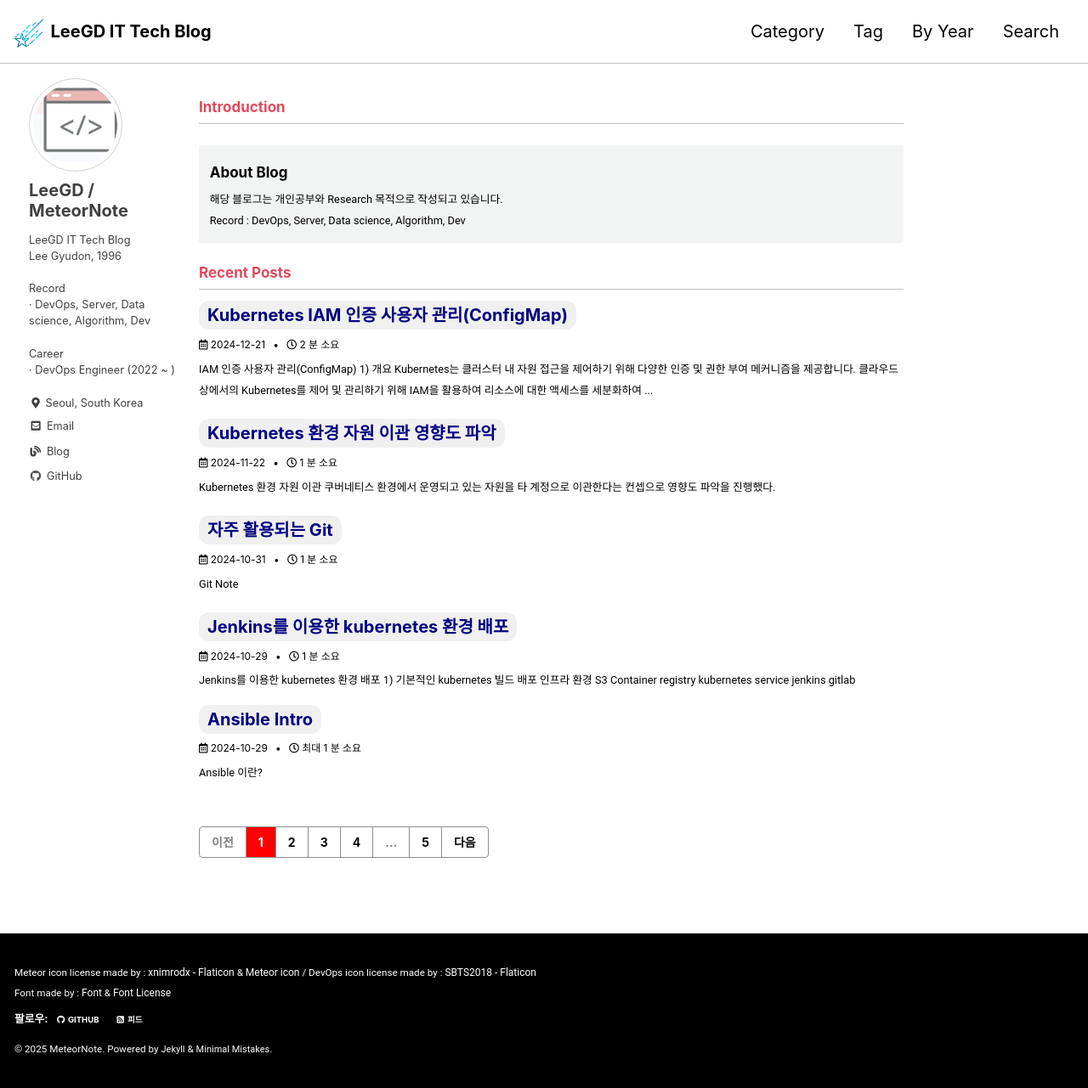
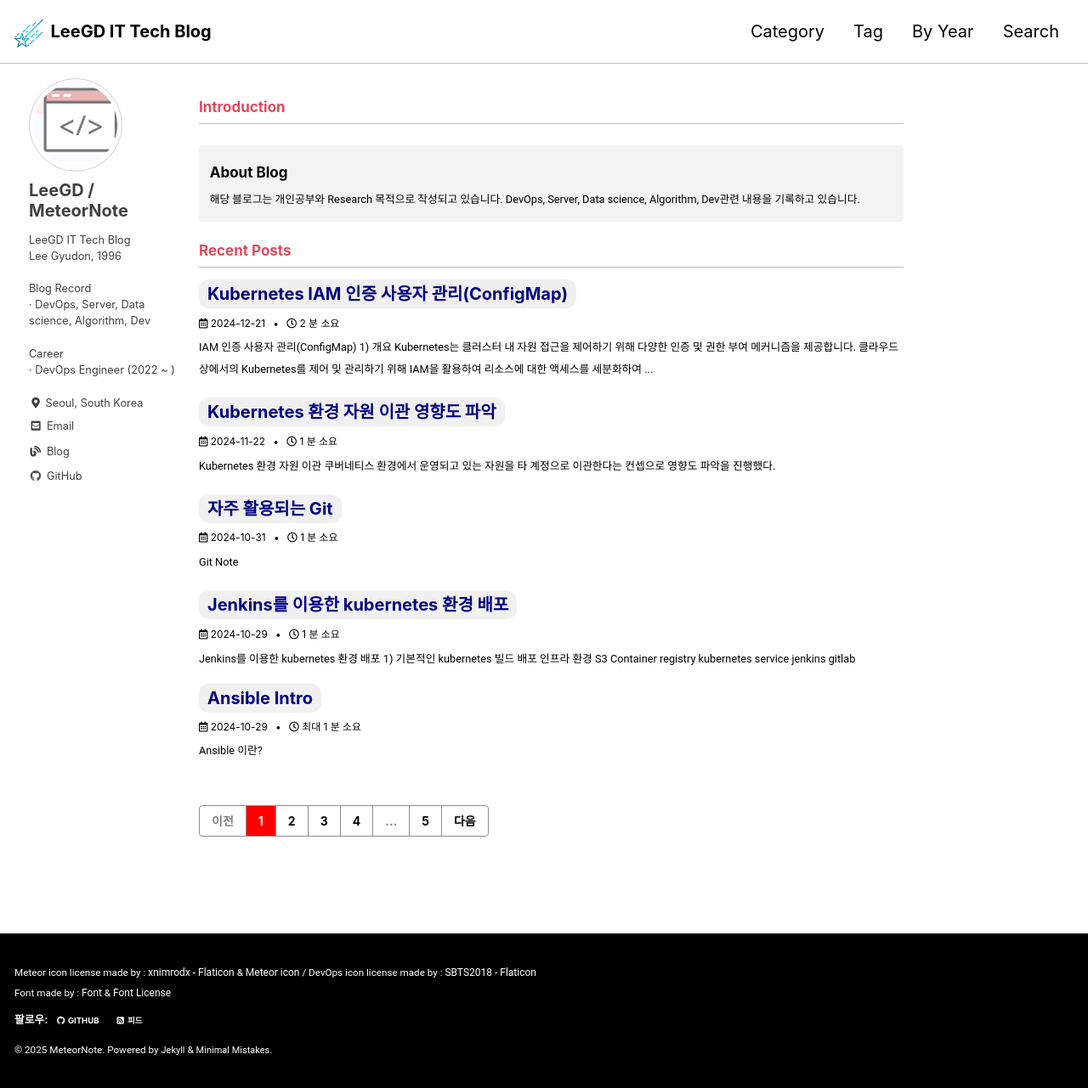
Before and after one commit to MeteorNote/MeteorNote.github.io, a Jekyll site: the page built from index.html, in a window 1280 px wide and 1282 px high. Shown: the whole window at 85% size. Built offline with Jekyll 4.4.1, drawn with Linux system fonts in a browser that asks for light colours; cached includes are drawn as plain includes; some web fonts are replaced; the list of posts is cut into pages by our own code.

Commit message:
update main

```diff
--- a/_config.yml
+++ b/_config.yml
@@ -106,7 +106,7 @@ analytics:
 author:
   name             : "LeeGD / MeteorNote"
   avatar           : "/images/cmd.png" # path of avatar image, e.g. "/assets/images/bio-photo.jpg"
-  bio              : "LeeGD IT Tech Blog<br> Lee Gyudon, 1996 <br><br> Record <br> &#8231; DevOps, Server, Data science, Algorithm, Dev <br><br> Career <br> &#8231; DevOps Engineer (2022 ~ )"
+  bio              : "LeeGD IT Tech Blog<br> Lee Gyudon, 1996 <br><br> Blog Record <br> &#8231; DevOps, Server, Data science, Algorithm, Dev <br><br> Career <br> &#8231; DevOps Engineer (2022 ~ )"
   location         : "Seoul, South Korea"
   email            :
   links:
--- a/_layouts/home.html
+++ b/_layouts/home.html
@@ -22,8 +22,7 @@ layout: archive
   DevOps는 개발과 인프라의 기술 변화에 발맞춰 트렌드에 항상 적응해야 하는 만큼 지속적인 학습과 기술 개선이 중요합니다. 때문에 새로운 도구와 기술을 적극적으로 배우며 변화하는 환경에 유연하게 대응하고 있습니다.
   <br><br>
   해당 블로그는 Introduction을 포함해 개인공부와 자기개발 및 Research 목적으로 작성되고 있습니다.-->
-  해당 블로그는 개인공부와 Research 목적으로 작성되고 있습니다.<br>
-  Record : DevOps, Server, Data science, Algorithm, Dev
+  해당 블로그는 개인공부와 Research 목적으로 작성되고 있습니다. DevOps, Server, Data science, Algorithm, Dev관련 내용을 기록하고 있습니다.
 </div>
 <!--
 <h3 style="font-size: 20px"> &#9989; Skills </h3>
```
